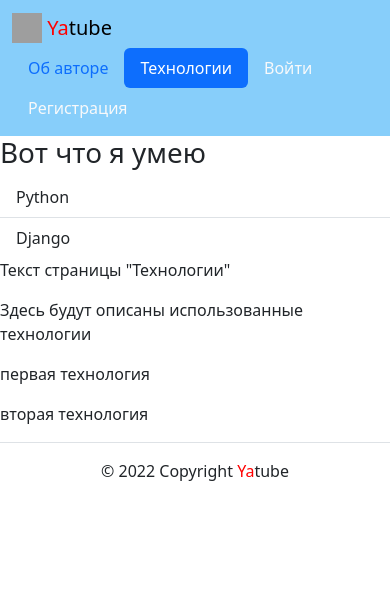
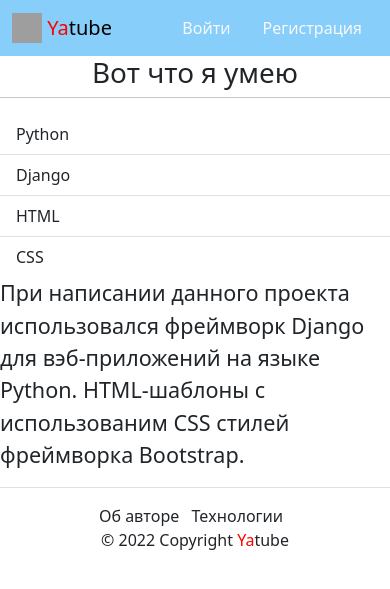
Before and after one commit to pandser/yatube_final, a Django app: page /about/tech/ in a window 390 px wide. Shown: the top 589 px of the page. Run offline with Django 3.2, Linux system fonts and the light colour scheme; some libraries are stand-ins or nearby versions; grey boxes are pictures that could not be loaded.

Commit message:
косметические изменения

```diff
--- a/yatube/templates/about/tech.html
+++ b/yatube/templates/about/tech.html
@@ -1,15 +1,10 @@
 {% extends "base.html" %}
 {% block title %}Технологии{% endblock %}
 {% block content %}
-{% comment %} Колонки с отступом сверху и снизу {% endcomment %}
-<div class="row">
+<div class="row text-center">
   <h1>Вот что я умею</h1>
-  {% comment %}
-    Боковой блок со списком технологий
-    Займет всю ширину блока на мобильном
-    и 25% при размерах экрана ≥768px
-  {% endcomment %}
-  <aside class="col-12 col-md-3">
+  <hr>
+  <aside class="col-12 col-md-3 text-start">
     <ul class="list-group list-group-flush">
       <li class="list-group-item">
         Python
@@ -17,18 +12,17 @@
       <li class="list-group-item">
         Django
       </li>
+       <li class="list-group-item">
+        HTML
+      </li>
+       <li class="list-group-item">
+        CSS
+      </li>
     </ul>
   </aside>
-  {% comment %}
-    Статья
-    Займет всю ширину блока на мобильном
-    и 75% при размерах экрана ≥768px
-  {% endcomment %}
-  <article class="col-12 col-md-9">
-    <p>Текст страницы "Технологии"</p>
-    <p> Здесь будут описаны использованные технологии</p>
-    <p>первая технология</p>
-    <p>вторая технология</p>
+  <article class="col-12 col-md-9 text-start">
+    <p class="fs-4">При написании данного проекта использовался фреймворк Django для вэб-приложений на языке Python.
+    HTML-шаблоны с использованим CSS стилей фреймворка Bootstrap.</p>
   </article>
 </div>
 {% endblock %}
--- a/yatube/templates/include/footer.html
+++ b/yatube/templates/include/footer.html
@@ -1 +1,19 @@
+{% with request.resolver_match.view_name as view_name %}
+  <li class="list-inline-item">
+    <a class="dropdown-item {% if view_name  == 'about:author' %}
+      active
+      {% endif %}"
+      href="{% url 'about:author' %}">
+      Об авторе
+    </a>
+  </li>
+  <li class="list-inline-item">
+    <a class="dropdown-item {% if view_name  == 'about:tech' %}
+      active
+      {% endif %}"
+      href="{% url 'about:tech' %}">
+      Технологии
+    </a>
+  </li>
+{% endwith %}
 <p>© {{ year }} Copyright <span style="color:red">Ya</span>tube</p>
--- a/yatube/templates/include/header.html
+++ b/yatube/templates/include/header.html
@@ -7,35 +7,11 @@
     </a>
     {% with request.resolver_match.view_name as view_name %}
     <ul class="nav nav-pills">
-      <li class="nav-item">
-        <a class="nav-link {% if view_name  == 'about:author' %}
-          active
-          {% endif %}"
-          href="{% url 'about:author' %}">
-          Об авторе
-        </a>
-      </li>
-      <li class="nav-item">
-        <a class="nav-link {% if view_name  == 'about:tech' %}
-          active
-          {% endif %}"
-          href="{% url 'about:tech' %}">
-          Технологии
-        </a>
-      </li>
       {% if user.is_authenticated %}
       <li class="nav-item">
         <a class="nav-link " href="{% url 'posts:post_create' %}">
           Новая запись
         </a>
-{#      {% if user == post.author %}#}
-{#      </li>#}
-{#        <li class="nav-item">#}
-{#        <a class="nav-link " href="{% url 'posts:post_edit' post.id %}">#}
-{#          Редактировать запись#}
-{#        </a>#}
-{#      </li>#}
-{#        {% endif %}#}
       <li class="nav-item">
         <a class="nav-link link-light"
            href="{% url 'users:password_change' %}">
--- a/yatube/templates/posts/index.html
+++ b/yatube/templates/posts/index.html
@@ -1,4 +1,5 @@
 {% extends 'base.html' %}
+{% load static %}
 {% load thumbnail %}
 {% load cache %}
   {% block title %}
@@ -13,7 +14,10 @@
     {% for post in page_obj %}
       <ul>
         <li>
-          Автор: {{ post.author.get_full_name }}
+          Автор:
+          <a href="{% url 'posts:profile' post.author.username %}">
+            {{ post.author.get_full_name }}
+          </a>
         </li>
         <li>
           Дата публикации: {{ post.pub_date|date:"d E Y" }}
--- a/yatube/templates/posts/post_detail.html
+++ b/yatube/templates/posts/post_detail.html
@@ -34,7 +34,7 @@
         </aside>
         <article class="col-12 col-md-9">
           <p>
-            {% thumbnail post.image "960x339" crop="center" upscale=True as im %}
+            {% thumbnail post.image "960" crop="center" upscale=True as im %}
               <img class="card-img my-2" src="{{ im.url }}">
             {% endthumbnail %}
             {{ post.text }}
--- a/yatube/yatube/urls.py
+++ b/yatube/yatube/urls.py
@@ -2,6 +2,7 @@ from django.conf import settings
 from django.conf.urls.static import static
 from django.contrib import admin
 from django.urls import include, path
+
 
 urlpatterns = [
     path('', include('posts.urls', namespace='posts')),
@@ -15,6 +16,9 @@ handler403 = 'core.views.access_denied'
 handler500 = 'core.views.server_error'
 
 if settings.DEBUG:
+    import debug_toolbar
+
+    urlpatterns += (path('__debug__/', include(debug_toolbar.urls)),)
     urlpatterns += static(
         settings.MEDIA_URL, document_root=settings.MEDIA_ROOT
     )
```
Also changed, not shown: requirements.txt (+19 -1 lines), yatube/templates/about/author.html (+18 -5 lines), yatube/templates/posts/group_list.html (+6 -1 lines), yatube/templates/posts/includes/switcher.html (+6 -2 lines), yatube/templates/posts/profile.html (+7 -6 lines), yatube/yatube/settings.py (+6 -1 lines).
